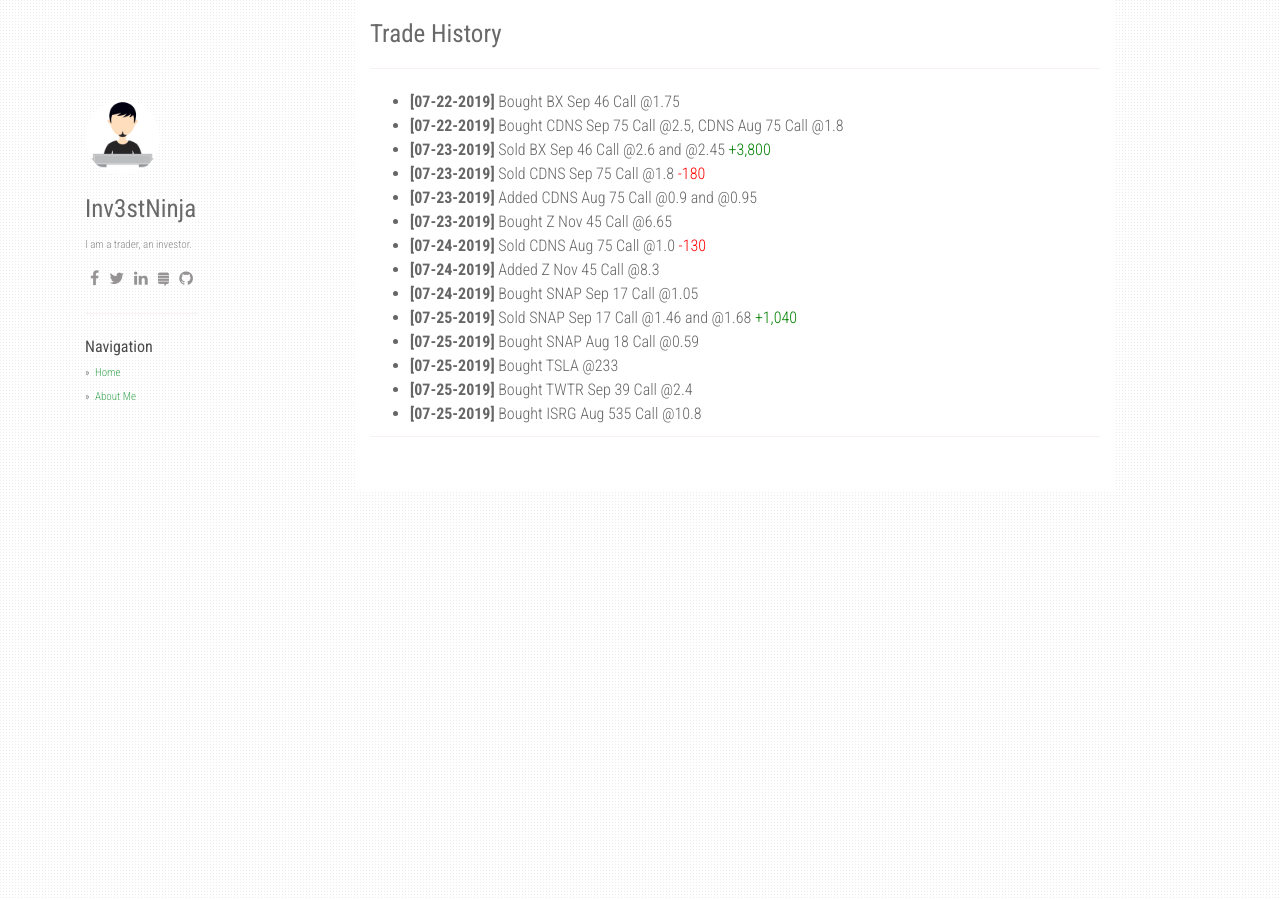
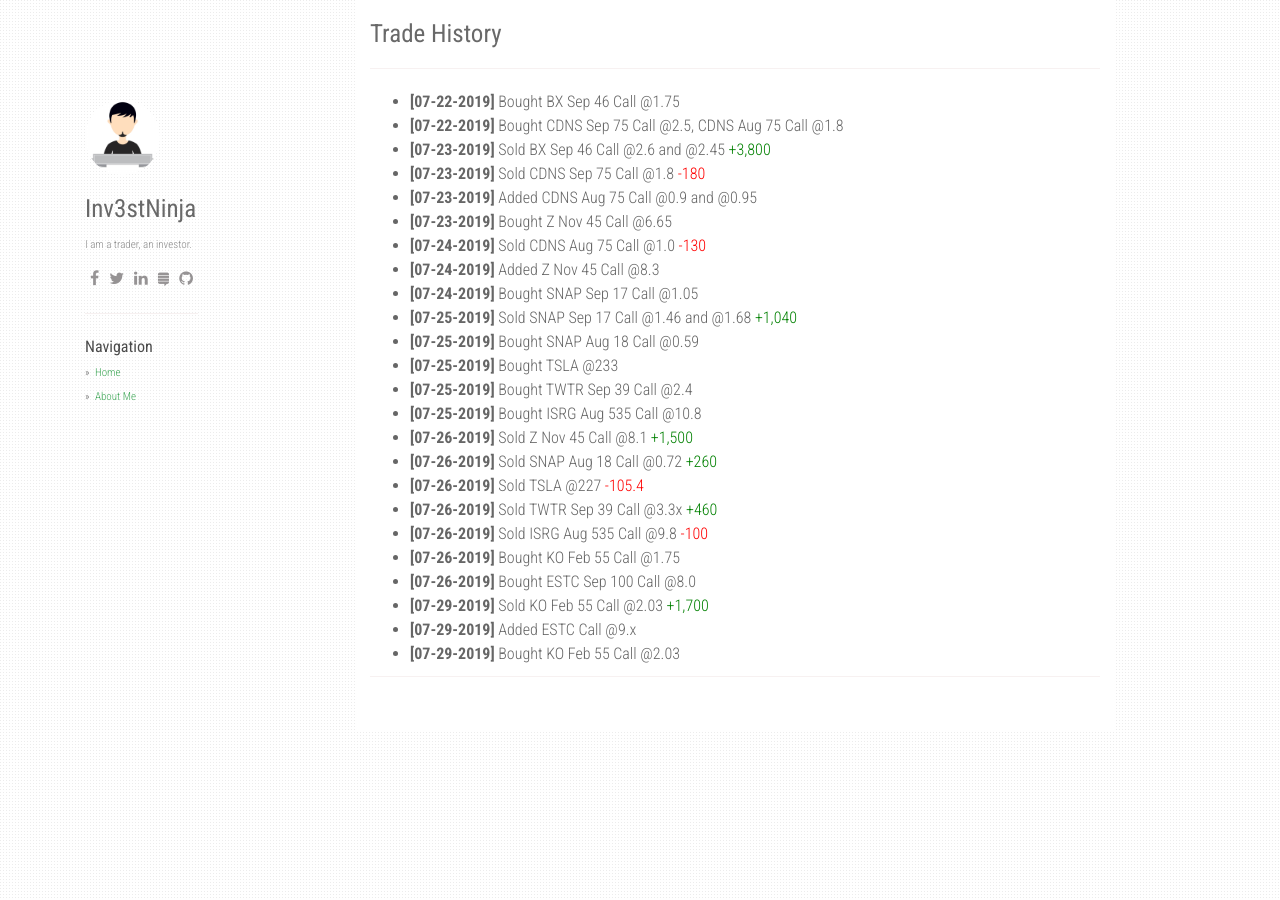
Before and after one commit to inv3stninja/inv3stninja.github.io, a Jekyll site: the page built from index.html, in a window 1280 px wide. Built offline with Jekyll 4.4.1, drawn with Linux system fonts in a browser that asks for light colours; nearby versions of some CDN libraries.

Commit message:
Update index.html

```diff
--- a/index.html
+++ b/index.html
@@ -54,7 +54,36 @@
 	<li>
 		<strong>[07-25-2019]</strong>  Bought ISRG Aug 535 Call @10.8
 	</li>
-  </ul>
+	  <li>
+		<strong>[07-26-2019]</strong>  Sold Z Nov 45 Call @8.1 <font color="green"> +1,500 </font>
+	</li>
+	<li>
+		<strong>[07-26-2019]</strong>  Sold SNAP Aug 18 Call @0.72 <font color="green"> +260 </font>
+	</li>
+	<li>
+		<strong>[07-26-2019]</strong>  Sold TSLA @227 <font color="red"> -105.4 </font>
+	</li>
+	<li>
+		<strong>[07-26-2019]</strong>  Sold TWTR Sep 39 Call @3.3x <font color="green"> +460 </font>
+	</li>
+	<li>
+		<strong>[07-26-2019]</strong>  Sold ISRG Aug 535 Call @9.8 <font color="red"> -100 </font>
+	</li>
+	<li>
+		<strong>[07-26-2019]</strong>	 Bought KO Feb 55 Call @1.75
+	</li>
+	<li>
+		<strong>[07-26-2019]</strong>  Bought ESTC Sep 100 Call @8.0
+	</li>
+	<li>
+		<strong>[07-29-2019]</strong>  Sold KO Feb 55 Call @2.03 <font color="green"> +1,700</font>
+	</li>
+	<li>
+		<strong>[07-29-2019]</strong>  Added ESTC Call @9.x
+	</li>
+	<li>
+		<strong>[07-29-2019]</strong>  Bought KO Feb 55 Call @2.03
+	</li>  </ul>
 
   <!-- Pagination links -->
   {% if paginator.total_pages > 1 %}
```
